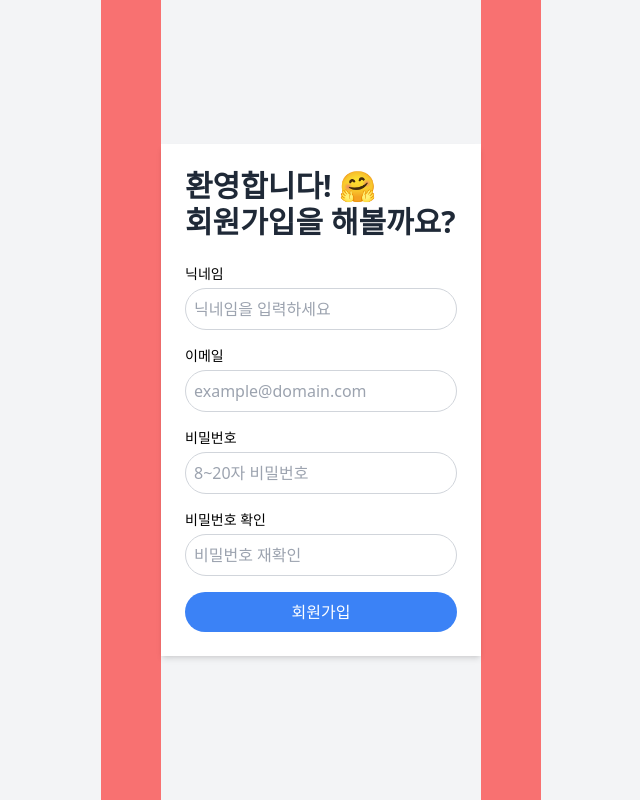
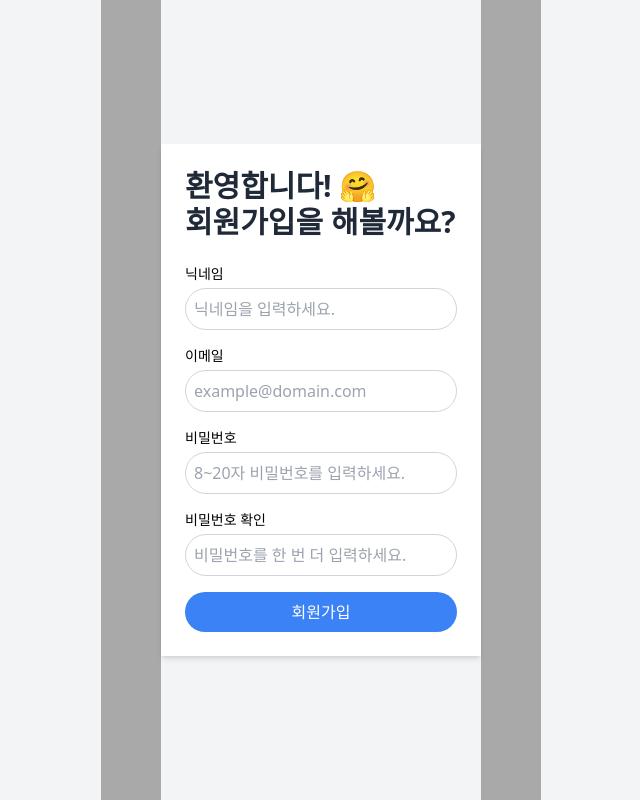
Before and after one commit to Nong-Mo/Frontend, a React (Create React App) app: page /signup in a window 1280 px wide. Shown: the whole page, without its empty margins (319-959 px from the left). Built offline with nearby package versions, Linux system fonts and the light colour scheme.

Commit message:
[Style] Input Field 플레이스 홀더에 노출되는 텍스트 변경

```diff
--- a/src/pages/SignUp.tsx
+++ b/src/pages/SignUp.tsx
@@ -69,6 +69,7 @@ const Signup = () => {
   };
 
   return (
+      <div className="page-container">
           <FormContainer inputRoundClass="rounded-lg" buttonRoundClass="rounded-full">
               <div className="mb-6 text-left">
                   <h1 className="text-3xl font-extrabold text-gray-800">
@@ -83,7 +84,7 @@ const Signup = () => {
                       name="nickname"
                       value={formData.nickname}
                       onChange={handleChange}
-              placeholder="닉네임을 입력하세요"
+                      placeholder="닉네임을 입력하세요."
                       error={errors.nickname}
                   />
                   <InputField
@@ -101,7 +102,7 @@ const Signup = () => {
                       name="password"
                       value={formData.password}
                       onChange={handleChange}
-              placeholder="8~20자 비밀번호"
+                      placeholder="8~20자 비밀번호를 입력하세요."
                       error={errors.password}
                   />
                   <InputField
@@ -110,7 +111,7 @@ const Signup = () => {
                       name="confirmPassword"
                       value={formData.confirmPassword}
                       onChange={handleChange}
-              placeholder="비밀번호 재확인"
+                      placeholder="비밀번호를 한 번 더 입력하세요."
                       error={errors.confirmPassword}
                   />
                   <SubmitButton className="w-full bg-blue-500 text-white py-2 rounded hover:bg-blue-600">
@@ -118,6 +119,7 @@ const Signup = () => {
                   </SubmitButton>
               </form>
           </FormContainer>
+      </div>
   );
   };
 
```
Lines whose indentation alone changed are shown as unchanged.
